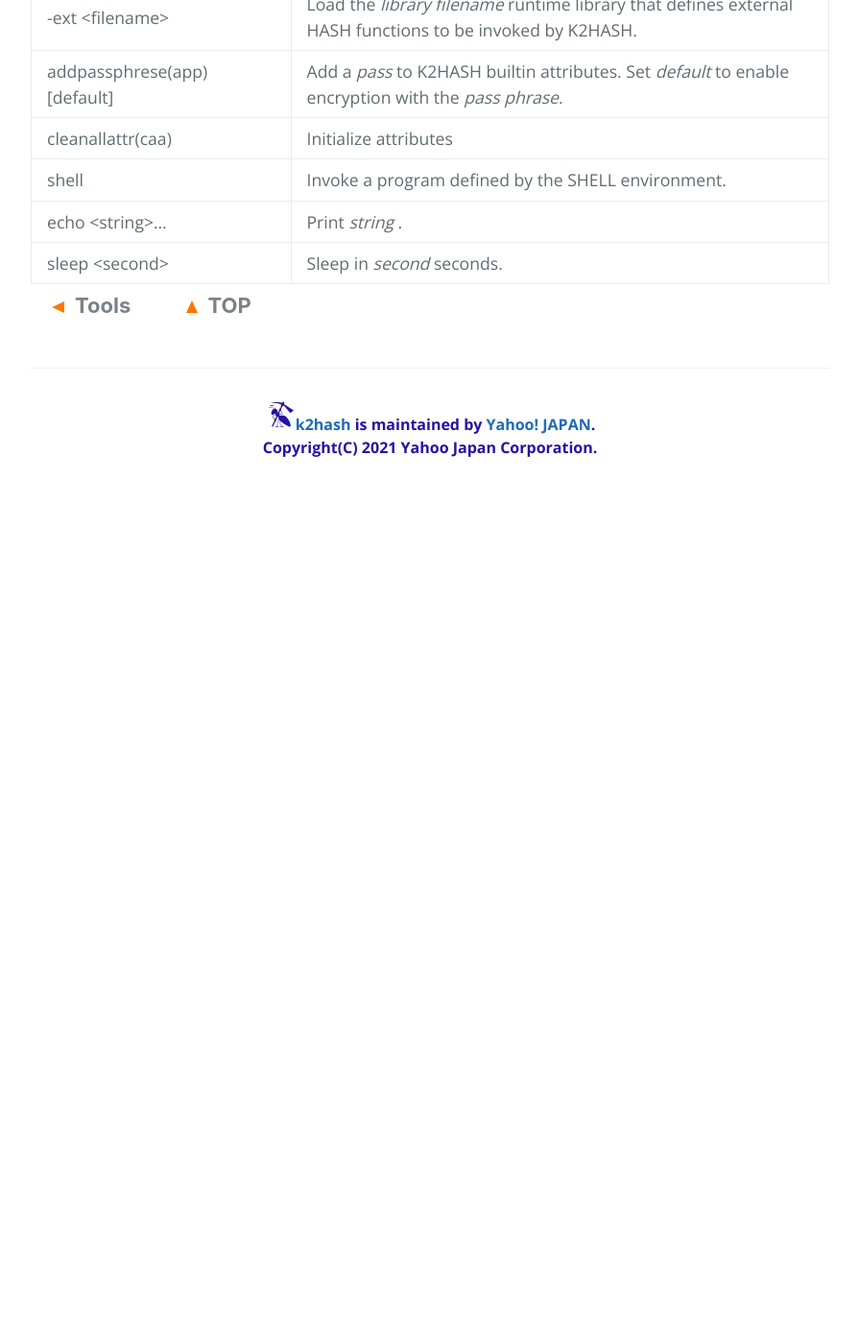
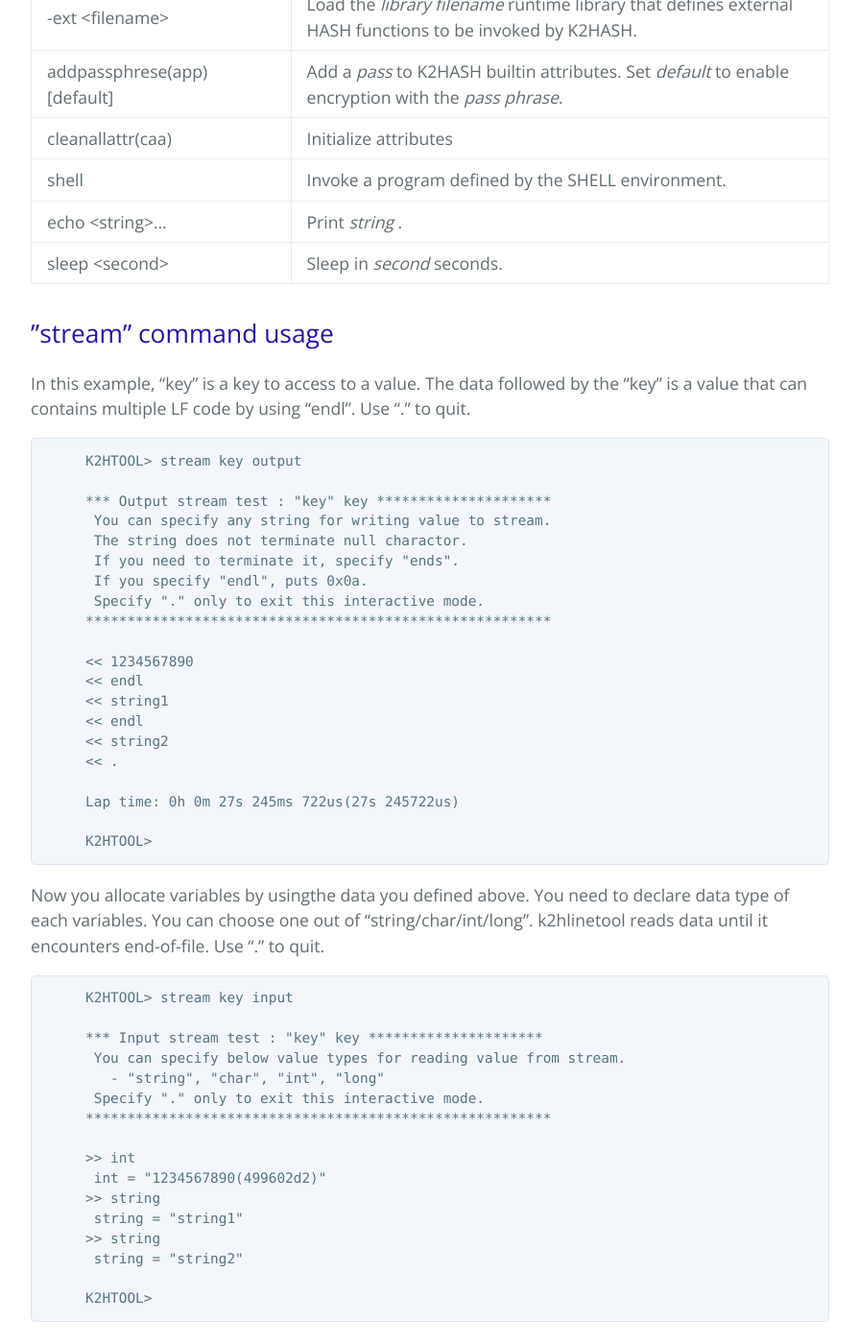
Before and after one commit to yahoojapan/k2hash, a Jekyll site: the page built from k2hlinetool.md, in a window 1280 px wide and 1400 px high, scrolled down 5699 px. Shown: the whole window at 96% size, without its empty margins (192-1087 px from the left). Built offline with Jekyll 4.4.1, drawn with Linux system fonts in a browser that asks for light colours; before the commit the page ends 6225 px from its top, so only the background shows below that.

Commit message:
Updates docs

````diff
--- a/k2hlinetool.md
+++ b/k2hlinetool.md
@@ -98,3 +98,52 @@ When k2hlinetool is called with a tty with stdio, it prompts for commands. Use t
 | shell |  Invoke a program defined by the SHELL environment. |
 | echo \<string\>... | Print *string* .|
 | sleep \<second\> | Sleep in *second* seconds. |
+
+
+## ”stream" command usage
+
+In this example, "key" is a key to access to a value. The data followed by the "key" is a value that can contains multiple LF code by using "endl". Use "." to quit.
+
+```
+     K2HTOOL> stream key output
+
+     *** Output stream test : "key" key *********************
+      You can specify any string for writing value to stream.
+      The string does not terminate null charactor.
+      If you need to terminate it, specify "ends".
+      If you specify "endl", puts 0x0a.
+      Specify "." only to exit this interactive mode.
+     ********************************************************
+
+     << 1234567890
+     << endl
+     << string1
+     << endl
+     << string2
+     << .
+
+     Lap time: 0h 0m 27s 245ms 722us(27s 245722us)
+
+     K2HTOOL>
+```
+
+Now you allocate variables by usingthe data you defined above. You need to declare data type of each variables. You can choose one out of "string/char/int/long". k2hlinetool reads data until it encounters end-of-file. Use "." to quit.
+
+```
+     K2HTOOL> stream key input
+
+     *** Input stream test : "key" key *********************
+      You can specify below value types for reading value from stream.
+        - "string", "char", "int", "long"
+      Specify "." only to exit this interactive mode.
+     ********************************************************
+
+     >> int
+      int = "1234567890(499602d2)"
+     >> string
+      string = "string1"
+     >> string
+      string = "string2"
+
+     K2HTOOL>
+```
````
